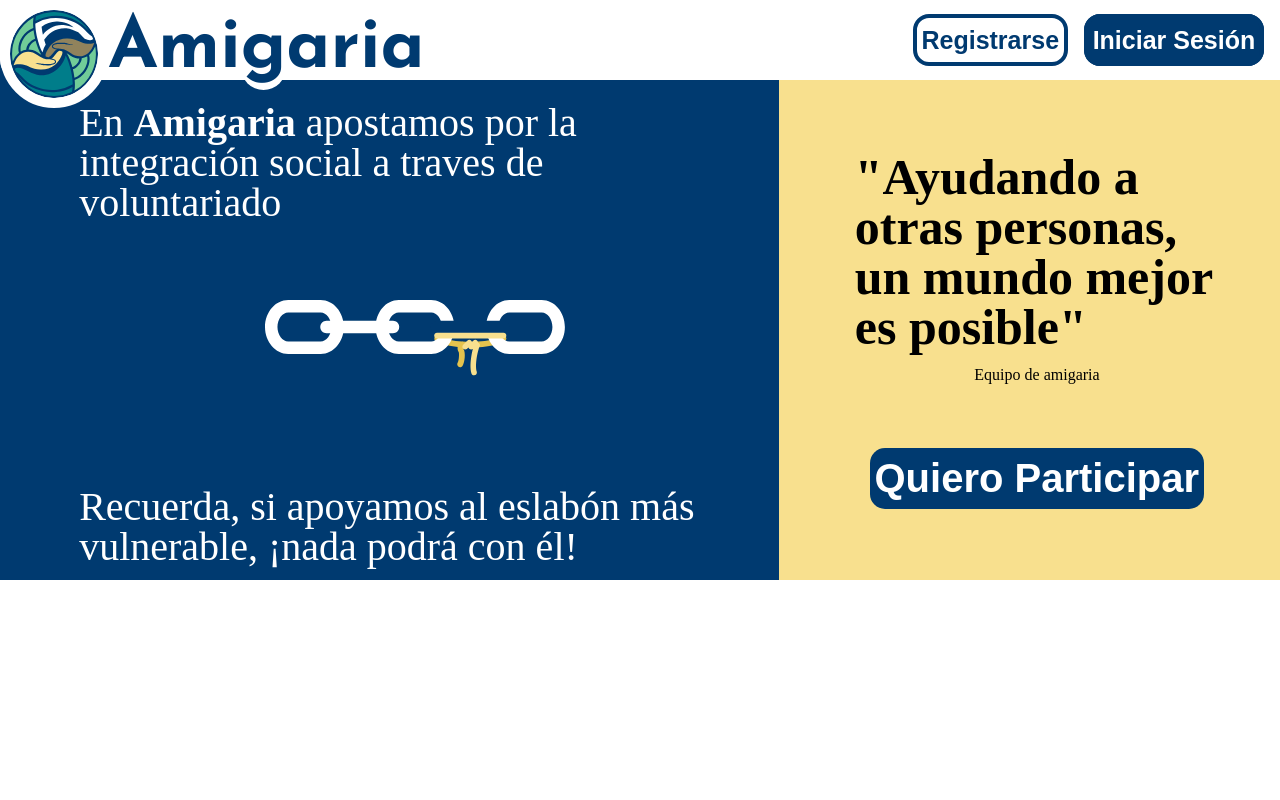
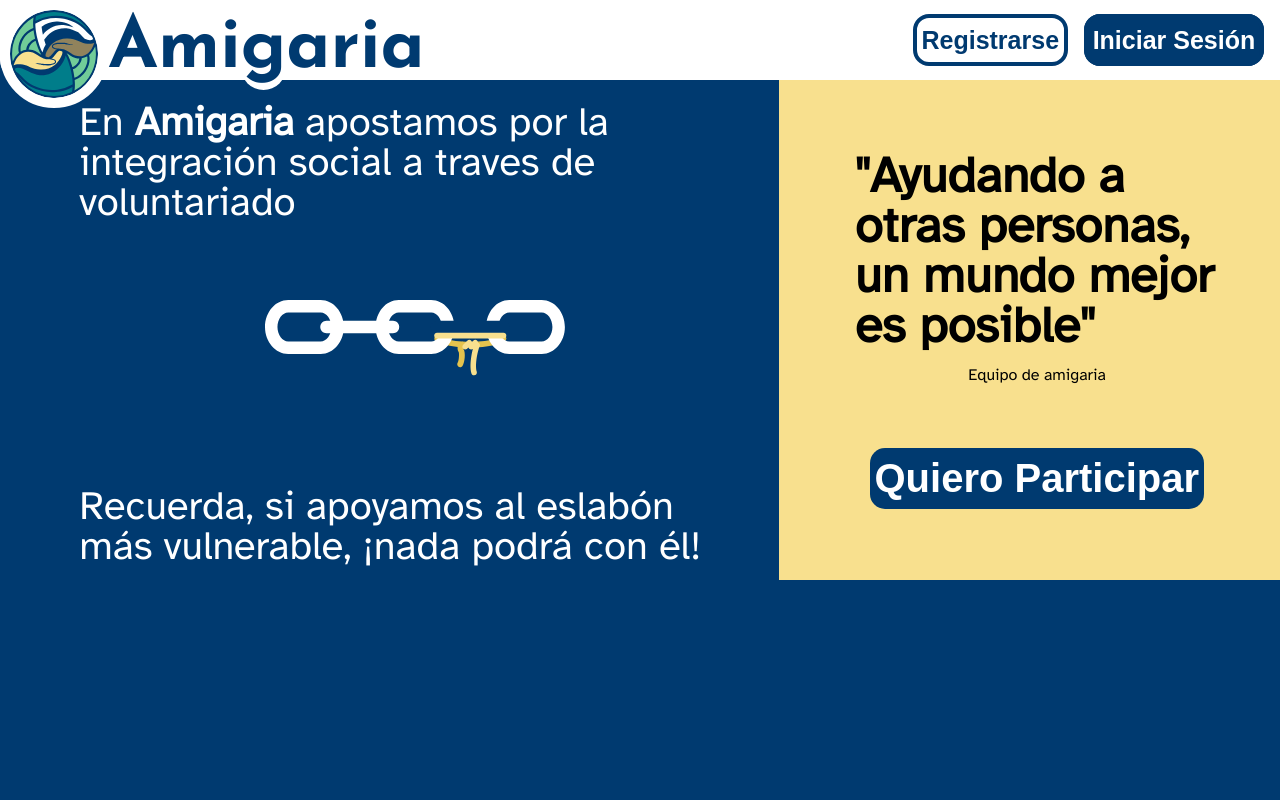
Before and after one commit to AmigariaWeb/landing-page, a website: page index.html in a window 1280 px wide. Shown: the top 800 px of the page. Drawn offline with nearby package versions, Linux system fonts and the light colour scheme; files that its build step writes are made by us from their sources; files whose address does not match are found by name.

Commit message:
fonts name correction aply to body and height correction

```diff
--- a/src/css/sass/_config.scss
+++ b/src/css/sass/_config.scss
@@ -30,11 +30,11 @@
 }
 @font-face {
   font-family: 'Atkinson';
-  src:  url('../assets/fonts/atkinson_Hyperlegible/atkinsonhyperlegible-regular/atkinsonhyperlegible-regular-webfont.woff') format('woff');
-  src:  url('../assets/fonts/atkinson_Hyperlegible/atkinsonhyperlegible-regular/atkinsonhyperlegible-regular-webfont.eot?#iefix') format('embedded-opentype'),
-        url('../assets/fonts/atkinson_Hyperlegible/atkinsonhyperlegible-regular/atkinsonhyperlegible-regular-webfont.eot'),
-        url('../assets/fonts/atkinson_Hyperlegible/atkinsonhyperlegible-regular/atkinsonhyperlegible-regular-webfont.ttf') format('truetype'),
-        url('../assets/fonts/atkinson_Hyperlegible/atkinsonhyperlegible-regular/atkinsonhyperlegible-regular-webfont.svg#webfont') format('svg');
+  src:  url('../assets/fonts/atkinsonhyperlegible-regular/atkinsonhyperlegible-regular-webfont.woff') format('woff');
+  src:  url('../assets/fonts/atkinsonhyperlegible-regular/atkinsonhyperlegible-regular-webfont.eot?#iefix') format('embedded-opentype'),
+        url('../assets/fonts/atkinsonhyperlegible-regular/atkinsonhyperlegible-regular-webfont.eot'),
+        url('../assets/fonts/atkinsonhyperlegible-regular/atkinsonhyperlegible-regular-webfont.ttf') format('truetype'),
+        url('../assets/fonts/atkinsonhyperlegible-regular/atkinsonhyperlegible-regular-webfont.svg#webfont') format('svg');
 }
 
 html,
@@ -131,6 +131,7 @@ body {
   line-height: 1;
 	background-color: var(--blue-dark);
   height: 100vh;
+  font-family: 'Atkinson';
 }
 ol,
 ul {
--- a/src/css/sass/_main.scss
+++ b/src/css/sass/_main.scss
@@ -1,3 +1,3 @@
 main{
-  height: 120vh;
+  min-height: 120vh;
 }
```
